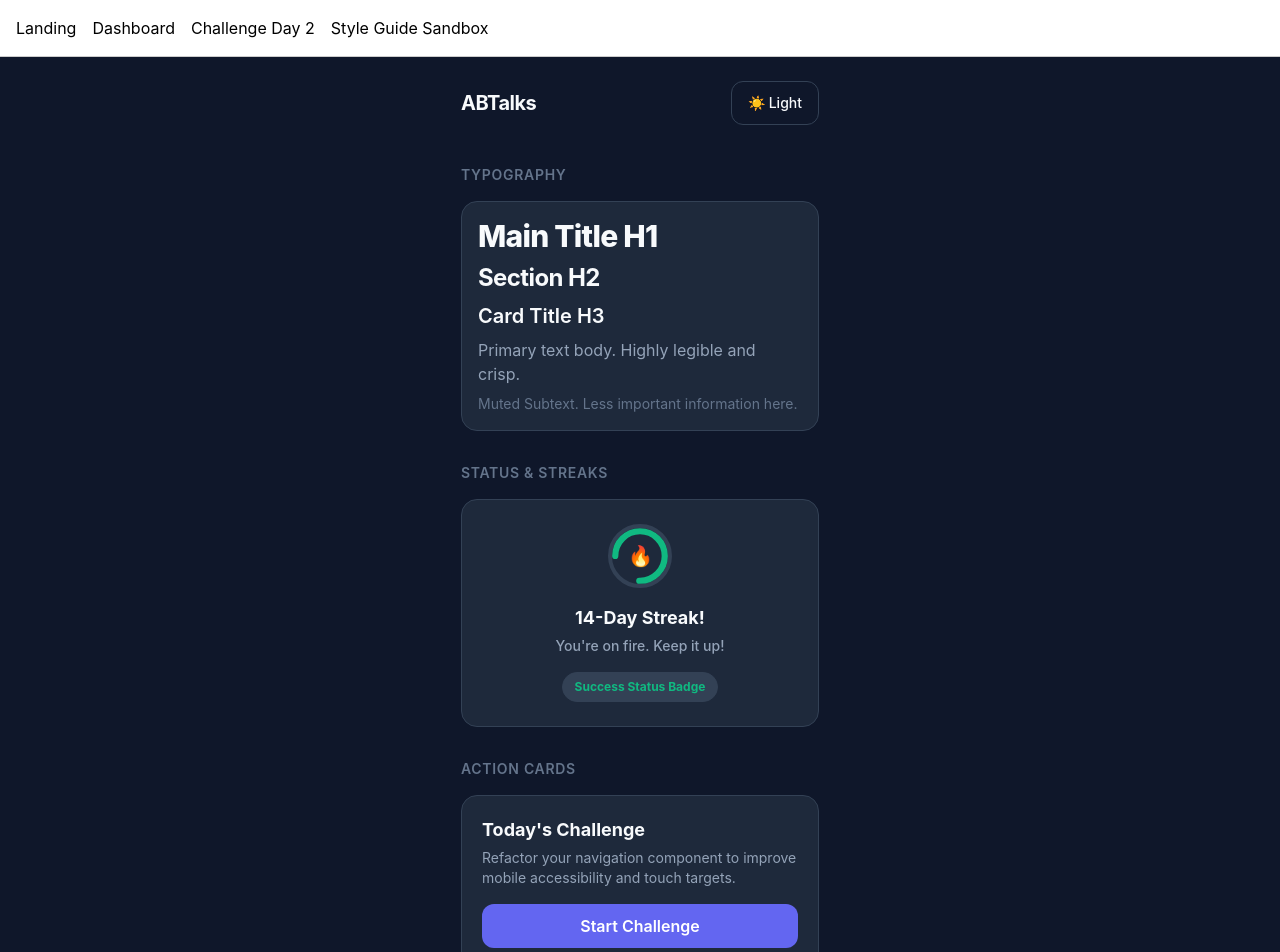
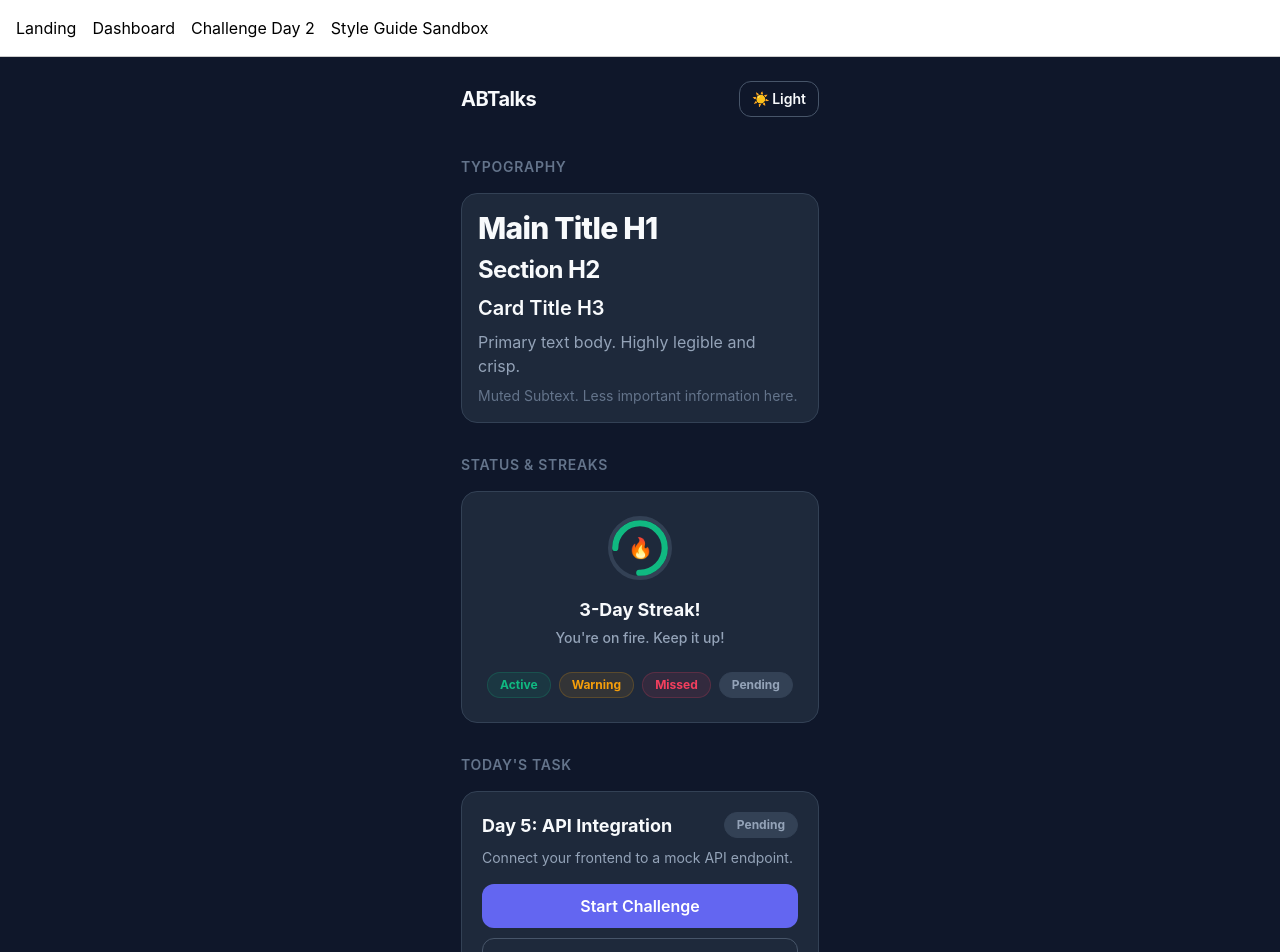
Before and after one commit to KrehantGajjar10/ABTalks, a React (Vite) app: page /style-guide in a window 1280 px wide. Shown: the top 952 px of the page. Built offline with nearby package versions, Linux system fonts and the light colour scheme.

Commit message:
feat: implement mock data architecture and core UI components

```diff
--- /dev/null
+++ b/src/components/ui/Badge.jsx
@@ -0,0 +1,18 @@
+export function Badge({ variant = 'neutral', children, className = '', ...props }) {
+  const baseClasses = "inline-flex items-center rounded-full px-3 py-1 text-xs font-bold border";
+
+  const variantClasses = {
+    success: "bg-status-success/10 text-status-success border-status-success/20",
+    warning: "bg-status-warning/10 text-status-warning border-status-warning/20",
+    error: "bg-status-error/10 text-status-error border-status-error/20",
+    neutral: "bg-bg-surface-elevated text-text-secondary border-border-subtle",
+  };
+
+  const classes = `${baseClasses} ${variantClasses[variant] || variantClasses.neutral} ${className}`;
+
+  return (
+    <span className={classes.trim()} {...props}>
+      {children}
+    </span>
+  );
+}
--- /dev/null
+++ b/src/components/ui/Button.jsx
@@ -0,0 +1,30 @@
+export function Button({
+  variant = 'primary',
+  size = 'md',
+  children,
+  className = '',
+  ...props
+}) {
+  const baseClasses = "inline-flex items-center justify-center rounded-xl font-semibold transition-colors focus:outline-none focus:ring-2 focus:ring-focus-ring focus:ring-offset-2 focus:ring-offset-bg-surface";
+
+  const sizeClasses = {
+    sm: "h-9 px-3 text-sm",
+    md: "h-11 px-4 text-base",
+    lg: "h-14 px-6 text-lg",
+  };
+
+  const variantClasses = {
+    primary: "bg-accent-primary hover:bg-accent-hover text-white",
+    secondary: "bg-bg-surface-elevated hover:bg-border-subtle text-text-primary",
+    outline: "border border-border-strong hover:bg-bg-surface-elevated text-text-primary",
+    ghost: "hover:bg-bg-surface-elevated text-text-primary",
+  };
+
+  const classes = `${baseClasses} ${sizeClasses[size] || sizeClasses.md} ${variantClasses[variant] || variantClasses.primary} ${className}`;
+
+  return (
+    <button className={classes.trim()} {...props}>
+      {children}
+    </button>
+  );
+}
--- /dev/null
+++ b/src/components/ui/Card.jsx
@@ -0,0 +1,9 @@
+export function Card({ children, className = '', ...props }) {
+  const classes = `bg-bg-surface border border-border-subtle rounded-2xl transition-colors ${className}`;
+
+  return (
+    <div className={classes.trim()} {...props}>
+      {children}
+    </div>
+  );
+}
--- /dev/null
+++ b/src/data/mockData.js
@@ -0,0 +1,77 @@
+export const mockData = {
+  user: {
+    name: "Rahul Sharma",
+    avatar: "https://api.dicebear.com/9.x/notionists/svg?seed=Rahul",
+    joinDate: "2024-09-01",
+    currentStreak: 3,
+    bestStreak: 12,
+    status: "active"
+  },
+  challenges: (function generateChallenges() {
+    const challenges = [];
+
+    challenges.push({
+      day: 1,
+      title: "Define Your Goal",
+      description: "Write down your primary goal for the next 60 days.",
+      status: "completed",
+      githubUrl: "https://github.com/user/repo",
+      linkedinUrl: "https://linkedin.com/post/1",
+      linkedinTemplate: "Day 1 of my #60DayChallenge! Today I defined my core goals..."
+    });
+
+    challenges.push({
+      day: 2,
+      title: "Project Setup",
+      description: "Initialize your project repository and environment.",
+      status: "completed",
+      githubUrl: "https://github.com/user/repo",
+      linkedinUrl: "https://linkedin.com/post/2",
+      linkedinTemplate: "Day 2: The foundation is set! Created the project repository..."
+    });
+
+    challenges.push({
+      day: 3,
+      title: "First Component",
+      description: "Build your first reusable UI component.",
+      status: "completed",
+      githubUrl: "https://github.com/user/repo",
+      linkedinUrl: "https://linkedin.com/post/3",
+      linkedinTemplate: "Day 3 of #60DayChallenge. Just finished building a reusable component..."
+    });
+
+    challenges.push({
+      day: 4,
+      title: "State Management",
+      description: "Implement local state for your application.",
+      status: "missed",
+      githubUrl: "",
+      linkedinUrl: "",
+      linkedinTemplate: "Day 4: Diving into state management today. It's tricky but rewarding..."
+    });
+
+    challenges.push({
+      day: 5,
+      title: "API Integration",
+      description: "Connect your frontend to a mock API endpoint.",
+      status: "pending",
+      githubUrl: "",
+      linkedinUrl: "",
+      linkedinTemplate: "Day 5: Connecting the dots! Integrating my frontend with an API..."
+    });
+
+    for (let i = 6; i <= 60; i++) {
+      challenges.push({
+        day: i,
+        title: `Challenge Day ${i}`,
+        description: `Description for challenge day ${i}.`,
+        status: "locked",
+        githubUrl: "",
+        linkedinUrl: "",
+        linkedinTemplate: `Day ${i} of #60DayChallenge: making steady progress...`
+      });
+    }
+
+    return challenges;
+  })()
+};
--- a/src/pages/StyleGuideSandbox.jsx
+++ b/src/pages/StyleGuideSandbox.jsx
@@ -1,7 +1,13 @@
 import { useTheme } from '../hooks/useTheme';
+import { Button } from '../components/ui/Button';
+import { Card } from '../components/ui/Card';
+import { Badge } from '../components/ui/Badge';
+import { mockData } from '../data/mockData';
 
 export default function StyleGuideSandbox() {
   const { theme, toggleTheme } = useTheme();
+
+  const todayChallenge = mockData.challenges.find(c => c.day === 5);
 
   return (
     <div className="min-h-screen font-sans font-medium bg-bg-app text-text-primary transition-colors duration-200">
@@ -9,30 +15,27 @@ export default function StyleGuideSandbox() {
         {/* Minimal Header */}
         <header className="flex items-center justify-between py-2">
           <div className="font-bold tracking-tight text-xl">ABTalks</div>
-          <button
-            onClick={toggleTheme}
-            className="flex items-center justify-center h-11 px-4 rounded-xl font-medium text-sm transition-colors border border-border-subtle hover:bg-bg-surface-elevated focus:outline-none focus:ring-2 focus:ring-focus-ring focus:ring-offset-2 focus:ring-offset-bg-app"
-          >
+          <Button variant="outline" size="sm" onClick={toggleTheme}>
             {theme === 'dark' ? '☀️ Light' : '🌙 Dark'}
-          </button>
+          </Button>
         </header>
 
         {/* Typography Scale */}
         <section className="space-y-4">
           <h2 className="text-sm font-semibold tracking-wider text-text-muted uppercase">Typography</h2>
-          <div className="space-y-2 p-4 rounded-2xl bg-bg-surface border border-border-subtle transition-colors">
+          <Card className="space-y-2 p-4">
             <h1 className="text-3xl font-extrabold tracking-tight text-text-primary">Main Title H1</h1>
             <h2 className="text-2xl font-bold tracking-tight text-text-primary">Section H2</h2>
             <h3 className="text-xl font-semibold text-text-primary">Card Title H3</h3>
             <p className="text-base font-normal text-text-secondary">Primary text body. Highly legible and crisp.</p>
             <p className="text-sm font-normal text-text-muted">Muted Subtext. Less important information here.</p>
-          </div>
+          </Card>
         </section>
 
         {/* Streak/Progress Card */}
         <section className="space-y-4">
           <h2 className="text-sm font-semibold tracking-wider text-text-muted uppercase">Status & Streaks</h2>
-          <div className="p-6 rounded-2xl bg-bg-surface border border-border-subtle flex flex-col items-center text-center space-y-4 transition-colors">
+          <Card className="flex flex-col items-center text-center space-y-4 p-6">
             <div className="w-16 h-16 rounded-full border-4 border-bg-surface-elevated flex items-center justify-center relative">
               {/* Mock Progress Ring */}
               <svg className="absolute top-0 left-0 w-full h-full -rotate-90" viewBox="0 0 36 36">
@@ -49,40 +52,42 @@ export default function StyleGuideSandbox() {
               <span className="text-xl font-bold text-status-success">🔥</span>
             </div>
             <div>
-              <h3 className="text-lg font-bold text-text-primary">14-Day Streak!</h3>
+              <h3 className="text-lg font-bold text-text-primary">{mockData.user.currentStreak}-Day Streak!</h3>
               <p className="text-sm text-text-secondary mt-1">You're on fire. Keep it up!</p>
             </div>
-            <div className="bg-bg-surface-elevated text-status-success text-xs font-bold px-3 py-1.5 rounded-full inline-block border border-border-subtle">
-              Success Status Badge
+            <div className="flex gap-2 flex-wrap justify-center mt-2">
+              <Badge variant="success">Active</Badge>
+              <Badge variant="warning">Warning</Badge>
+              <Badge variant="error">Missed</Badge>
+              <Badge variant="neutral">Pending</Badge>
             </div>
-          </div>
+          </Card>
         </section>
 
         {/* Task Card (Primary Action) */}
         <section className="space-y-4">
-          <h2 className="text-sm font-semibold tracking-wider text-text-muted uppercase">Action Cards</h2>
-          <div className="p-5 rounded-2xl bg-bg-surface border border-border-subtle space-y-4 transition-colors">
+          <h2 className="text-sm font-semibold tracking-wider text-text-muted uppercase">Today's Task</h2>
+          <Card className="space-y-4 p-5">
             <div>
-              <h3 className="text-lg font-bold text-text-primary">Today's Challenge</h3>
+              <div className="flex justify-between items-start mb-2">
+                <h3 className="text-lg font-bold text-text-primary">Day {todayChallenge.day}: {todayChallenge.title}</h3>
+                <Badge variant="neutral" className="capitalize">{todayChallenge.status}</Badge>
+              </div>
               <p className="text-sm font-normal text-text-secondary mt-1">
-                Refactor your navigation component to improve mobile accessibility and touch targets.
+                {todayChallenge.description}
               </p>
             </div>
             <div className="space-y-2.5">
-              <button className="w-full h-11 flex items-center justify-center rounded-xl bg-accent-primary hover:bg-accent-hover text-white font-semibold transition-colors focus:outline-none focus:ring-2 focus:ring-focus-ring focus:ring-offset-2 focus:ring-offset-bg-surface">
-                Start Challenge
-              </button>
-              <button className="w-full h-11 flex items-center justify-center rounded-xl border border-border-strong hover:bg-bg-surface-elevated text-text-primary font-semibold transition-colors focus:outline-none focus:ring-2 focus:ring-focus-ring focus:ring-offset-2 focus:ring-offset-bg-surface">
-                View Details
-              </button>
+              <Button className="w-full">Start Challenge</Button>
+              <Button variant="outline" className="w-full">View Details</Button>
             </div>
-          </div>
+          </Card>
         </section>
 
         {/* Input Field Sandbox */}
         <section className="space-y-4">
           <h2 className="text-sm font-semibold tracking-wider text-text-muted uppercase">Forms & Inputs</h2>
-          <div className="p-5 rounded-2xl bg-bg-surface border border-border-subtle transition-colors">
+          <Card className="p-5">
             <label className="block text-sm font-semibold mb-2 text-text-primary">LinkedIn URL</label>
             <input
               type="url"
@@ -92,7 +97,7 @@ export default function StyleGuideSandbox() {
             <p className="text-xs font-normal text-text-muted mt-2">
               We'll use this to fetch your recent activity.
             </p>
-          </div>
+          </Card>
         </section>
       </div>
     </div>
```
Also changed, not shown: 1 other file (tests, documents, lock files or other folders).
